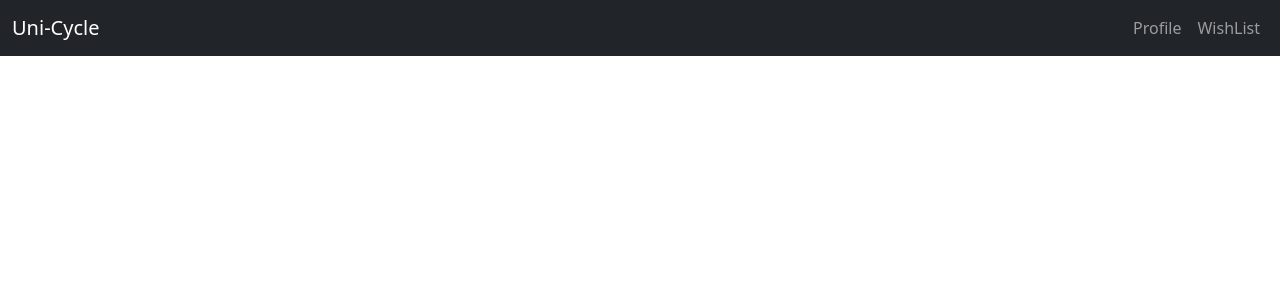
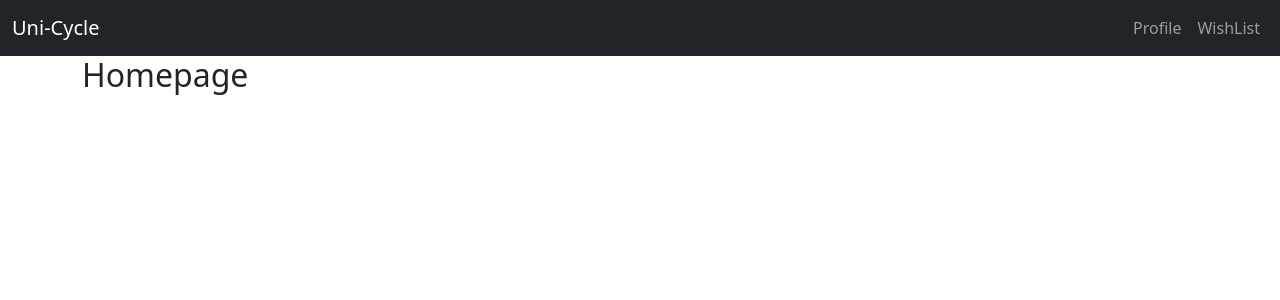
Before and after one commit to aashishrc/Uni-Cycle, a React (Create React App) app in the folder frontend/: page / in a window 1280 px wide. Shown: the top 300 px of the page. Built offline with nearby package versions, Linux system fonts and the light colour scheme.

Commit message:
route added

```diff
--- a/frontend/src/App.js
+++ b/frontend/src/App.js
@@ -3,15 +3,18 @@ import { BrowserRouter, Route, Routes } from "react-router-dom";
 import Home from "./components/Home";
 import Layout from "./components/Layout";
 import WishList from "./components/WishList";
+import Profile from "./components/Profile";
 
 function App() {
   return (
     <>
+      {/* <Home /> */}
       <BrowserRouter>
         <Routes>
-          <Route path="/" Component={Layout}>
-            <Route path="home" Component={Home} />
-            <Route path="wishlist" Component={WishList} />
+          <Route path="/" element={<Layout />}>
+            <Route index element={<Home />} />
+            <Route path="profile" element={<Profile />} />
+            <Route path="wishlist" element={<WishList />} />
           </Route>
         </Routes>
       </BrowserRouter>
--- a/frontend/src/components/Home.js
+++ b/frontend/src/components/Home.js
@@ -1,7 +1,14 @@
 import React from "react";
 import "../styles/css/Home.css";
+import { Container } from "react-bootstrap";
 
 const Home = () => {
-  return <>HomePage</>;
+  return (
+    <>
+      <Container className="main-home-content">
+        <h1>Homepage</h1>
+      </Container>
+    </>
+  );
 };
 export default Home;
--- a/frontend/src/components/Layout.js
+++ b/frontend/src/components/Layout.js
@@ -1,18 +1,21 @@
 import React from "react";
 import { Navbar, Container, Nav } from "react-bootstrap";
+import { Outlet } from "react-router-dom";
 
 const Layout = () => {
   return (
     <>
       <Navbar bg="dark" data-bs-theme="dark">
         <Container fluid>
-          <Navbar.Brand href="home">Uni-Cycle</Navbar.Brand>
+          <Navbar.Brand href="/">Uni-Cycle</Navbar.Brand>
           <Nav className="mr-auto">
             <Nav.Link href="profile">Profile</Nav.Link>
             <Nav.Link href="wishlist">WishList</Nav.Link>
           </Nav>
         </Container>
       </Navbar>
+
+      <Outlet />
     </>
   );
 };
--- a/frontend/src/components/Profile.js
+++ b/frontend/src/components/Profile.js
@@ -1,6 +1,6 @@
 import React from "react";
 
 const Profile = () => {
-  return <></>;
+  return <>Profile</>;
 };
 export default Profile;
--- a/frontend/src/styles/css/Home.css
+++ b/frontend/src/styles/css/Home.css
@@ -1,3 +1,3 @@
-.body {
-  background-color: black;
+.main-home-content h1 {
+  font-size: 2rem;
 }/*# sourceMappingURL=Home.css.map */
--- a/frontend/src/styles/scss/Home.scss
+++ b/frontend/src/styles/scss/Home.scss
@@ -1,3 +1,5 @@
-.body {
-  background-color: black;
+.main-home-content {
+  h1 {
+    font-size: 2rem;
+  }
 }
```
Also changed, not shown: 1 other file (tests, documents, lock files or other folders).
